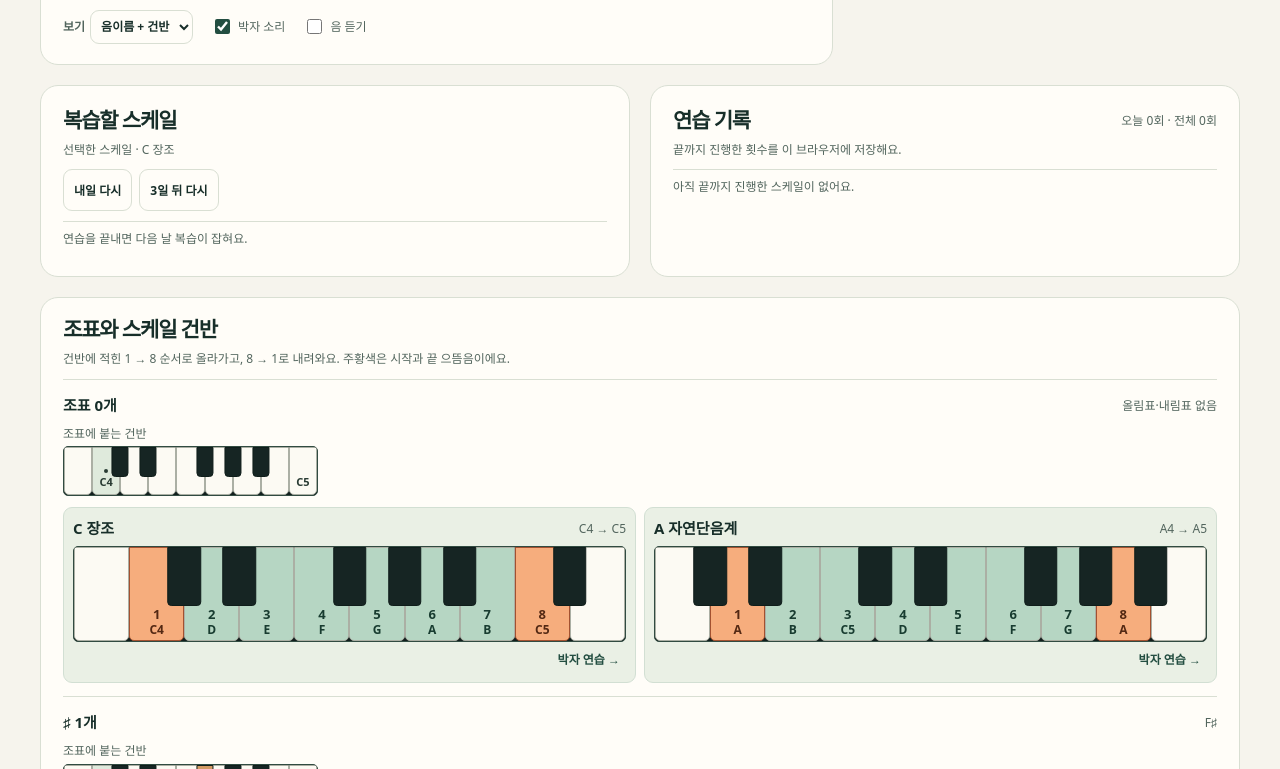
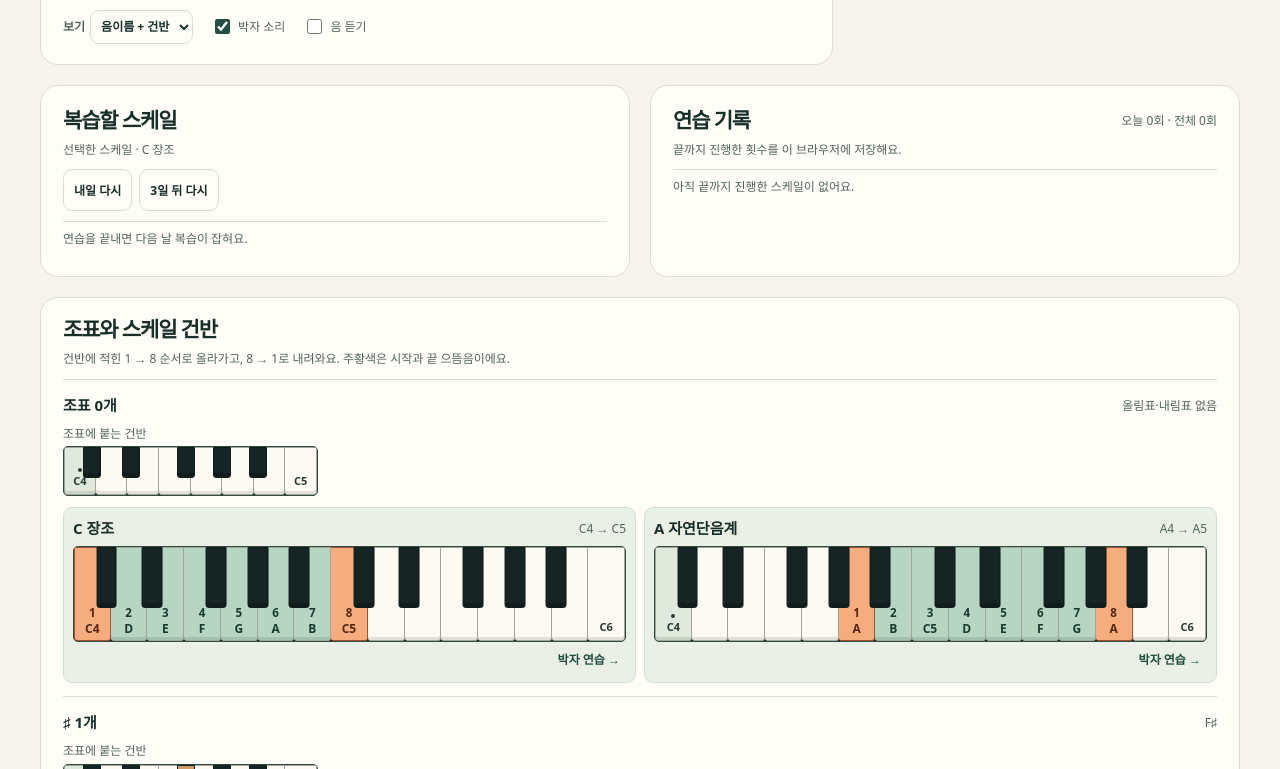
Before and after one commit to sootecc/sorisup-piano, a plain HTML site: page index.html in a window 1280 px wide. Shown: the part 2031-2800 px from the top of the page. Drawn offline with Linux system fonts and the light colour scheme.

Commit message:
Use consistent piano geometry for the scale diagrams

```diff
--- a/index.html
+++ b/index.html
@@ -35,9 +35,9 @@ select{max-width:100%;width:100%}.button:hover:not(:disabled){background:var(--w
 .note-sub{font-size:12px;color:#e9eee9;margin-top:5px;min-height:19px}
 .beat-group{flex-shrink:0;text-align:right}.beat-lights{display:flex;gap:6px;justify-content:flex-end;margin:0 0 7px}
 .beat{width:10px;height:10px;border-radius:50%;background:#39594f;border:1px solid #719387}.beat.on{background:var(--accent);border-color:var(--accent)}
-.piano{position:relative;display:flex;height:clamp(85px,12vw,133px);background:#111e1c;border-radius:7px;box-shadow:0 5px 0 #0d211d;padding:0;overflow:hidden}
-.key{display:grid;place-content:end center;border:1px solid #abafa4;min-width:0;border-radius:0 0 5px 5px;flex:1;flex-basis:0;padding:0 0 4px;background:#fcfaf3;color:#293b33;font-size:clamp(7px,1.3vw,11px);font-weight:800}
-.key.black{position:absolute;z-index:1;background:#162523;color:#fff;border-color:#0f1d1a;width:3.8%;height:62%;top:0;transform:translateX(-50%);border-radius:0 0 4px 4px}
+.piano{position:relative;display:block;container-type:inline-size;height:clamp(85px,12vw,133px);background:#111e1c;border-radius:5px;box-shadow:0 5px 0 #0d211d;padding:0;overflow:hidden}
+.key{position:absolute;top:0;height:100%;display:grid;place-content:end center;border:1px solid #a0a59d;border-left-width:0;min-width:0;border-radius:0 0 3px 3px;padding:0 0 5px;background:#fcfaf3;color:#293b33;font-size:clamp(7px,1.3vw,11px);font-weight:800;box-shadow:inset 0 -3px rgba(33,45,36,.12)}
+.key:first-child{border-left-width:1px}.key.black{z-index:1;background:#162523;color:#fff;border:1px solid #0f1d1a;height:64%;transform:translateX(-50%);border-radius:0 0 3px 3px;box-shadow:inset 0 -4px rgba(0,0,0,.24)}
 .key.active{background:var(--accent);color:#532813;border-color:#a35130;box-shadow:inset 0 -6px #de8956}.key.active.black{box-shadow:inset 0 -4px #de8956}
 .key.middle:not(.active){background:#dfeadc}.key.scale-member:not(.active){background:#b6d6c3;color:#183c30}.key.scale-member.black:not(.active){background:#517c6a;color:#fff}
 .key.signature-member{background:#ebc49a;color:#452919}.key.signature-member.black{background:#d39b64;color:#2e2117}.key .dot{display:block;width:6px;height:6px;border-radius:50%;margin:0 auto 2px;background:currentColor}
@@ -60,7 +60,7 @@ select{max-width:100%;width:100%}.button:hover:not(:disabled){background:var(--w
 footer{margin:16px 0 30px;color:var(--muted);font-size:12px} section[id],details[id]{scroll-margin-top:12px}
 .routine-toggle>summary{cursor:pointer;padding:12px 16px;font-weight:750}.routine-toggle[open]>summary{border-bottom:1px solid var(--line)}.routine-toggle #routine{border:0;border-radius:0}
 .signature-figure{display:grid;gap:3px;margin:5px 0 11px;max-width:255px}.ref-piano{height:96px;box-shadow:none;border:1px solid #314b41;border-radius:5px}.signature-figure .ref-piano{height:50px}.ref-piano .key .dot{width:4px;height:4px;margin-bottom:0}.ref-piano .key.active{box-shadow:none}
-.key-note{display:grid;justify-items:center;line-height:1.1;gap:2px;padding:0 1px}.key-degree{display:grid;place-items:center;font-size:clamp(10px,1.5vw,13px);font-weight:850}.key-name{font-size:clamp(9px,1.3vw,12px);font-weight:800;white-space:nowrap}.key.black .key-note{padding-inline:0}.signature-figure .key-name{font-size:10px}
+.key-note{display:grid;justify-items:center;line-height:1.1;gap:2px;padding:0 1px}.key-degree{display:grid;place-items:center;font-size:clamp(9px,2.1cqw,13px);font-weight:850}.key-name{font-size:clamp(8px,2.3cqw,12px);font-weight:800;white-space:nowrap}.key.black .key-note{padding-inline:0}.key.black .key-name{font-size:clamp(7px,2.15cqw,11px)}.signature-figure .key-name,.signature-figure .key.black .key-name{font-size:10px}
 @media(max-width:970px){.wrap{width:calc(100% - 40px)}.grid{grid-template-columns:minmax(0,1.7fr) minmax(275px,1fr);gap:14px}.pad,.stage{padding-left:15px;padding-right:15px}.controls{grid-template-columns:repeat(2,minmax(0,1fr))}}
 @media(max-width:740px){.wrap{width:calc(100% - 24px)}.bar{min-height:55px}.intro{padding:22px 0 17px;margin-bottom:14px;align-items:start}.intro p{font-size:12px}.date{display:none}nav{gap:12px;font-size:12px}.brand{font-size:17px}.logo{width:29px;height:29px;padding-bottom:6px}.grid,.below{grid-template-columns:1fr;gap:12px}.below,.reference{margin-top:12px}.pad,.stage{padding:13px}.controls-top{grid-template-columns:1fr 1fr;gap:7px}.controls-top>div:first-child{grid-column:1 / -1}.current{min-height:88px}.piano{height:108px}.track[data-long="true"] .oct{display:none}.card{border-radius:14px}.reference{padding:12px}.ref-scales{grid-template-columns:1fr}.primary{min-width:86px}}
 @media(max-width:360px){nav{gap:9px}.wrap{width:calc(100% - 16px)}.pad,.stage{padding-left:9px;padding-right:9px}.piano{height:90px}}
@@ -321,11 +321,14 @@ function makeKeyboard(container, firstPitch = 59, lastPitch = 84) {
   const allKeys = Array.from({ length: lastPitch - firstPitch + 1 }, (_, i) => firstPitch + i);
   const keys = new Map();
   const whites = allKeys.filter(isWhite).length;
+  const accidentalOffsets = { 1: -.115, 3: .115, 6: -.13, 8: 0, 10: .13 };
   let whiteCount = 0;
   for (const pitch of allKeys) {
     const key = element('span', 'key');
     key.dataset.pitch = pitch;
     if (isWhite(pitch)) {
+      key.style.left = (100 * whiteCount / whites) + '%';
+      key.style.width = (100 / whites) + '%';
       whiteCount++;
       if (pitch % 12 === 0) {
         if (pitch === 60) {
@@ -336,8 +339,8 @@ function makeKeyboard(container, firstPitch = 59, lastPitch = 84) {
       }
     } else {
       key.classList.add('black');
-      key.style.left = (100 * whiteCount / whites) + '%';
-      key.style.width = (60.8 / whites) + '%';
+      key.style.left = (100 * (whiteCount + accidentalOffsets[pitch % 12]) / whites) + '%';
+      key.style.width = (57 / whites) + '%';
     }
     keys.set(pitch, key);
     container.append(key);
@@ -358,12 +361,8 @@ function labelKey(key, name, degree) {
 }
 
 function makeScaleKeyboard(container, notes) {
-  // Leave a neighboring white key at each end so black tonics retain their position.
-  let first = notes[0].pitch - 1;
-  let last = notes.at(-1).pitch + 1;
-  while (!isWhite(first)) first--;
-  while (!isWhite(last)) last++;
-  const keyboard = makeKeyboard(container, first, last);
+  // Keep the complete 2+3-key pattern visible in both octaves.
+  const keyboard = makeKeyboard(container, Math.min(60, notes[0].pitch), 84);
   notes.forEach((note, index) => {
     const key = keyboard.get(note.pitch);
     key.classList.add('scale-member');
@@ -772,7 +771,7 @@ for (const pair of pairs) {
     [signaturePitches[sign[0]] + (sign[1] === '♯' ? 1 : -1), sign]));
   signatureKeyboard.setAttribute('role', 'img');
   signatureKeyboard.setAttribute('aria-label', '조표 건반 · ' + (pair.signs.join(', ') || '올림표와 내림표 없음'));
-  for (const [pitch, key] of makeKeyboard(signatureKeyboard, 59, 72)) {
+  for (const [pitch, key] of makeKeyboard(signatureKeyboard, accidentals.has(59) ? 59 : 60, 72)) {
     if (!accidentals.has(pitch)) continue;
     key.classList.add('signature-member');
     labelKey(key, accidentals.get(pitch));
```
